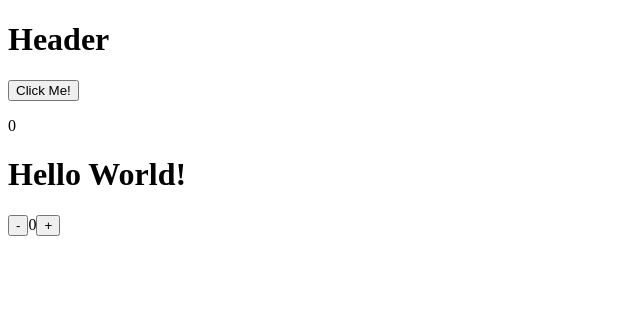
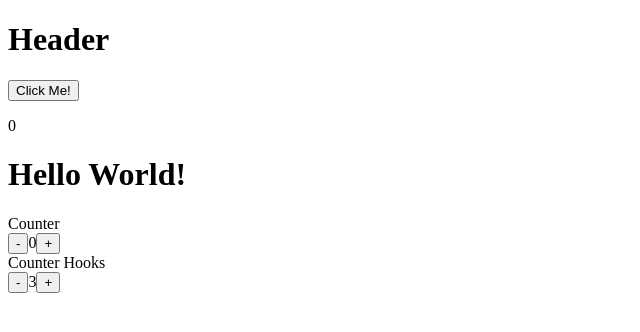
Before and after one commit to cindywu/create-react-app-ts, a React (Create React App) app: page / in a window 1280 px wide. Shown: the top 332 px of the page, without its empty margins (0-640 px from the left). Built offline with nearby package versions, Linux system fonts and the light colour scheme.

Commit message:
Add CounterHooks function component

```diff
--- a/src/App.tsx
+++ b/src/App.tsx
@@ -1,13 +1,18 @@
 import React from 'react'
 import Header from './Header'
 import Counter from './Counter'
+import CounterHooks from './CounterHooks'
 
 function App() {
+  console.log("Render App")
   return (
     <div className="App">
       <Header buttonText="Click Me!"/>
       <h1>Hello World!</h1>
+      Counter
       <Counter initialCount={0}/>
+      Counter Hooks
+      <CounterHooks initialCount={3}/>
     </div>
   )
 }
--- /dev/null
+++ b/src/CounterHooks.tsx
@@ -0,0 +1,20 @@
+import React, { useState } from 'react'
+
+interface CounterHooksProps {
+  initialCount : number
+}
+
+export default function CounterHooks({ initialCount }: CounterHooksProps) {
+  const [state, setState] = useState({ count: initialCount })
+  return (
+    <div>
+      <button onClick={() => setState(prevState => {
+        return {count: prevState.count - 1}}
+        )}>-</button>
+      <span>{state.count}</span>
+      <button onClick={() => setState(prevState => {
+        return {count: prevState.count + 1 }}
+        )}>+</button>
+    </div>
+  )
+}
```
